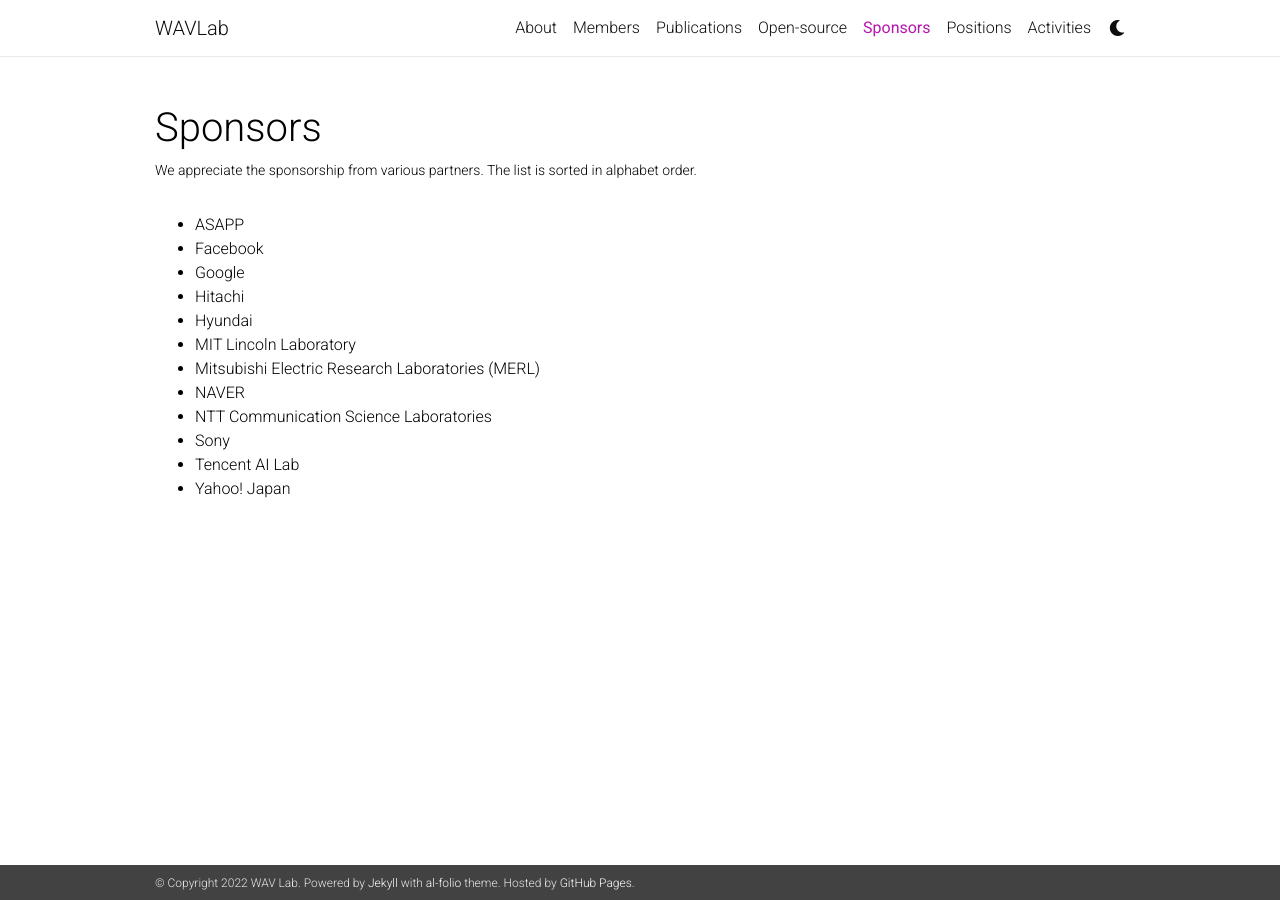
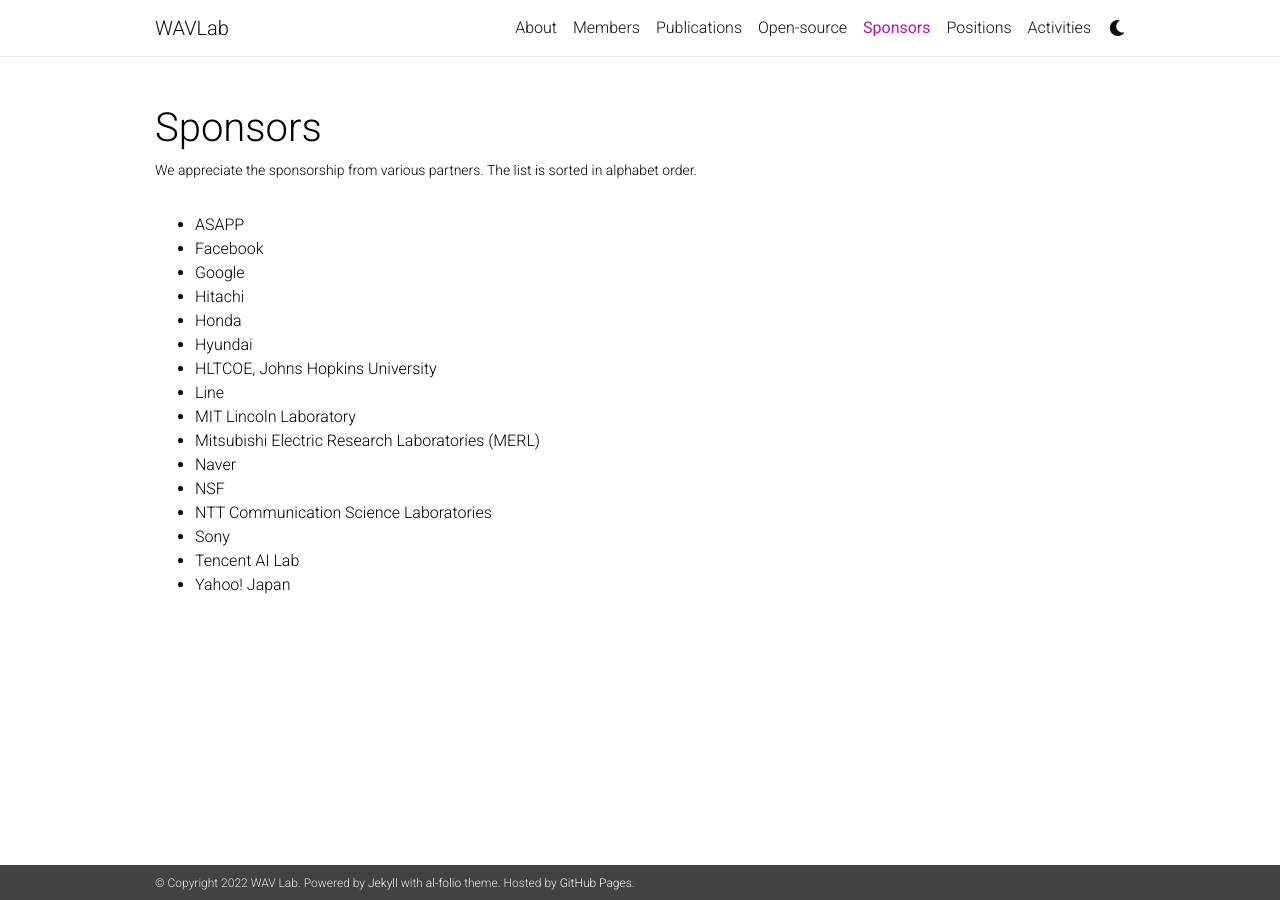
Before and after one commit to shinjiwlab/shinjiwlab.github.io, a Jekyll site: the page built from _pages/sponsors.md, in a window 1280 px wide. Built offline with Jekyll 4.4.1, drawn with Linux system fonts in a browser that asks for light colours; nearby versions of some CDN libraries; a style sheet for code colours, icons or effects is not loaded.

Commit message:
Update sponsors.md

```diff
--- a/_pages/sponsors.md
+++ b/_pages/sponsors.md
@@ -12,10 +12,14 @@
 - Facebook
 - Google
 - Hitachi
+- Honda
 - Hyundai
+- HLTCOE, Johns Hopkins University
+- Line
 - MIT Lincoln Laboratory
 - Mitsubishi Electric Research Laboratories (MERL)
-- NAVER
+- Naver
+- NSF
 - NTT Communication Science Laboratories
 - Sony
 - Tencent AI Lab
```
